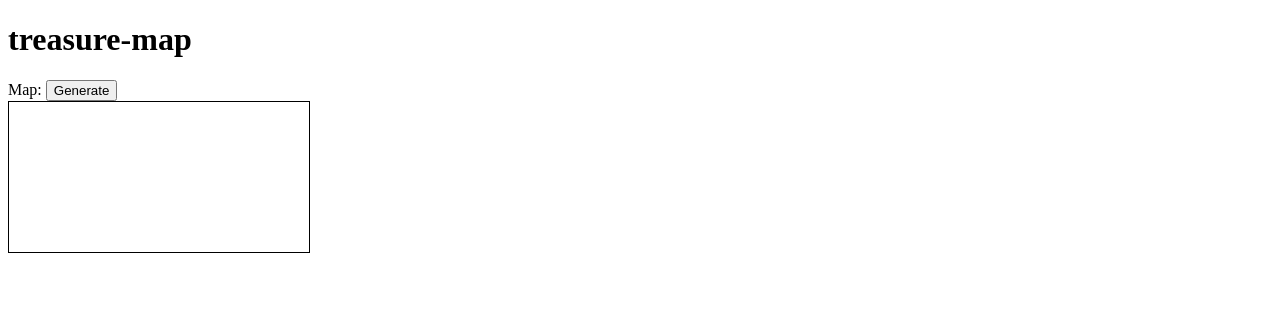
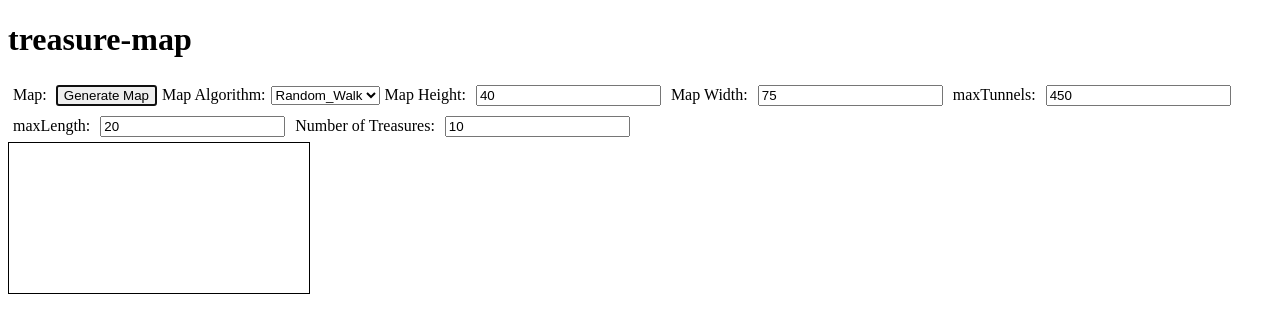
Before and after one commit to swayzetrain/treasure-map, an Angular app in the folder treasure-map/: page / in a window 1280 px wide. Shown: the top 332 px of the page. Built offline with nearby package versions, Linux system fonts and the light colour scheme.

Commit message:
updating bill graphic. adding dynamic call to backend service. adding input fields to collect data on screen to make backend call. Still would like to refactor how data is passed to create request for backend call.

```diff
--- a/treasure-map/src/app/app.component.css
+++ b/treasure-map/src/app/app.component.css
@@ -21,3 +21,8 @@ table {
     border-spacing: 0;
     border-collapse: collapse;
   }
+
+input, label {
+  display: inline;
+  margin: 5px;
+}
--- a/treasure-map/src/app/app.component.html
+++ b/treasure-map/src/app/app.component.html
@@ -3,10 +3,26 @@
 <div>
   <div>
     <label>Map: </label>
-    <button (click)="generateTreasureMap()">Generate</button>
+    <button autofocus (click)="generateTreasureMap()">Generate Map</button>
+    <label>Map Algorithm:</label>
+    <select class="form-control" [(ngModel)]="mapAlgorithmInput" name="mapAlgorithmInput">
+      <option *ngFor="let mapAlgorithm of mapAlgorithmValues" [ngValue]="mapAlgorithm">{{mapAlgorithm.type}}</option>
+    </select>
+    <label>Map Height:</label>
+    <input [(ngModel)]="mapHeightInput" type="number" name="mapHeightInput" maxlength="3" value="40" />
+    <label>Map Width:</label>
+    <input [(ngModel)]="mapWidthInput" type="number" name="mapWidthInput" maxlength="3" value="75" />
+    <label *ngIf="mapAlgorithmInput.type == 'Random_Walk'">maxTunnels:</label>
+    <input [(ngModel)]="maxTunnelsInput" *ngIf="mapAlgorithmInput.type == 'Random_Walk'" type="number" name="maxTunnelsInput" maxlength="4" value="450" />
+    <label *ngIf="mapAlgorithmInput.type == 'Random_Walk'">maxLength:</label>
+    <input  [(ngModel)]="maxLengthInput" *ngIf="mapAlgorithmInput.type == 'Random_Walk'" type="number" name="maxLengthInput" maxlength="3" value="20" />
+    <label>Number of Treasures:</label>
+    <input  [(ngModel)]="treasuresInput"type="number" name="treasuresInput" maxlength="2" value="10" />
+
+
   </div>
 </div>
 
 <body>
-  <canvas id="treasureMapCanvas" tabindex=1 style="border:1px solid" (keypress)="movePlayer($event)"></canvas>
+  <canvas id="treasureMapCanvas" tabindex=0 style="border:1px solid" (keypress)="movePlayer($event)"></canvas>
 </body>
--- a/treasure-map/src/app/app.component.ts
+++ b/treasure-map/src/app/app.component.ts
@@ -5,6 +5,8 @@ import { CanvasDrawingService } from './service/canvas-drawing-service';
 import { ImageService } from './service/image-service';
 import { ImageCatalogEntry } from './model/ImageCatalog';
 import { MovementService } from './service/movement-service';
+import { MapAlgorithm, MapAlgorithmMapping } from './enum/MapAlgorithm';
+import { MapGeneratorRequest } from './model/MapGeneratorRequest';
 
 @Component({
   selector: 'app-root',
@@ -17,6 +19,16 @@ export class AppComponent implements OnInit {
   public map: Map;
   public treasureMap: string[][];
 
+  keys = Object.keys;
+  mapAlgorithmValues = MapAlgorithmMapping;
+
+  public mapAlgorithmInput = this.mapAlgorithmValues[0];
+  public mapHeightInput : number = 40;
+  public mapWidthInput : number = 75;
+  public maxTunnelsInput : number = 450;
+  public maxLengthInput : number = 20;
+  public treasuresInput : number = 10;
+
   private imageCatalog: ImageCatalogEntry[];
 
   constructor(private mapGeneratorService:MapGeneratorService, private canvasDrawingService:CanvasDrawingService, private imageService:ImageService, private movementService:MovementService) {}
@@ -27,11 +39,14 @@ export class AppComponent implements OnInit {
   }
 
   public generateTreasureMap() : void {
-    this.mapGeneratorService.getGeneratedMapArray()
+    var request : MapGeneratorRequest = this.mapGeneratorService.generateRequest(this.mapAlgorithmInput, this.mapHeightInput, this.mapWidthInput, this.maxTunnelsInput, this.maxLengthInput, this.treasuresInput);
+
+    this.mapGeneratorService.getGeneratedMapArray(request)
       .subscribe(data => {
         this.map=data;
         this.canvasDrawingService.drawTreasureMap(this.map, this.imageCatalog);
         this.canvasDrawingService.drawUser(this.map, this.imageCatalog);
+        this.canvasDrawingService.focusCanvas();
       })
   }
 
--- a/treasure-map/src/app/app.module.ts
+++ b/treasure-map/src/app/app.module.ts
@@ -4,6 +4,7 @@ import { HttpClientModule } from '@angular/common/http';
 
 import { AppRoutingModule } from './app-routing.module';
 import { AppComponent } from './app.component';
+import { FormsModule } from '@angular/forms';
 
 @NgModule({
   declarations: [
@@ -12,7 +13,8 @@ import { AppComponent } from './app.component';
   imports: [
     BrowserModule,
     AppRoutingModule,
-    HttpClientModule
+    HttpClientModule,
+    FormsModule
   ],
   providers: [],
   bootstrap: [AppComponent]
--- /dev/null
+++ b/treasure-map/src/app/enum/MapAlgorithm.ts
@@ -0,0 +1,7 @@
+export enum MapAlgorithm {
+    RANDOM_WALK = "RANDOM_WALK"
+}
+
+export const MapAlgorithmMapping = [
+    { value: MapAlgorithm.RANDOM_WALK, type: "Random_Walk" }
+  ];
--- a/treasure-map/src/app/service/canvas-drawing-service.ts
+++ b/treasure-map/src/app/service/canvas-drawing-service.ts
@@ -1,4 +1,5 @@
 import { Injectable } from "@angular/core";
+import { ITS_JUST_ANGULAR } from "@angular/core/src/r3_symbols";
 import { TileType } from "../enum/TileType";
 import { ImageCatalogEntry } from "../model/ImageCatalog";
 import { Map } from "../model/Map";
@@ -82,4 +83,9 @@ export class CanvasDrawingService {
     }
   }
 
+  public focusCanvas() {
+    console.log("trying to focus.");
+    document.getElementById('treasureMapCanvas').focus();
+  }
+
 }
--- a/treasure-map/src/app/service/map-generator.service.ts
+++ b/treasure-map/src/app/service/map-generator.service.ts
@@ -2,6 +2,8 @@ import { Injectable } from '@angular/core';
 import { Observable, throwError } from 'rxjs';
 import { HttpClient } from '@angular/common/http';
 import { MapGeneratorRequest } from '../model/MapGeneratorRequest';
+
+import { MapAlgorithm, MapAlgorithmMapping } from '../enum/MapAlgorithm';
 
 @Injectable({
   providedIn: 'root'
@@ -12,20 +14,30 @@ import { MapGeneratorRequest } from '../model/MapGeneratorRequest';
 
   constructor(private httpClient: HttpClient) { }
 
-    public getGeneratedMapArray(): Observable<any> {
+  public generateRequest(mapAlgorithmInput:any, mapHeight:number, mapWidth:number, mapMaxTunnels:number, mapMaxLength:number, mapTreasures:number): MapGeneratorRequest {
+    var requestBody: MapGeneratorRequest
 
-        const headers = { 'content-type': 'application/json'}
-        const requestBody: MapGeneratorRequest = {
-            mapAlgorithm: "RANDOM_WALK",
-            height: 40,
-            width: 75,
-            maxTunnels: 450,
-            maxLength: 20,
-            treasures: 10,
+    switch(mapAlgorithmInput.value) {
+      case MapAlgorithm.RANDOM_WALK:
+        requestBody = {
+          mapAlgorithm: MapAlgorithm.RANDOM_WALK,
+          height: mapHeight,
+          width: mapWidth,
+          maxTunnels: mapMaxTunnels,
+          maxLength: mapMaxLength,
+          treasures: mapTreasures,
           generateSpawnCoordinate: true
         };
+        break;
+    }
+    return requestBody;
+  }
 
-        return this.httpClient.post(this.URL, JSON.stringify(requestBody), {'headers':headers});
+  public getGeneratedMapArray(requestBody: MapGeneratorRequest): Observable<any> {
+
+    const headers = { 'content-type': 'application/json' }
+
+    return this.httpClient.post(this.URL, JSON.stringify(requestBody), { 'headers': headers });
 
 
   }
```
Also changed, not shown: treasure-map/src/assets/images/30x30_billcipher.png. Lines whose indentation alone changed are shown as unchanged.
